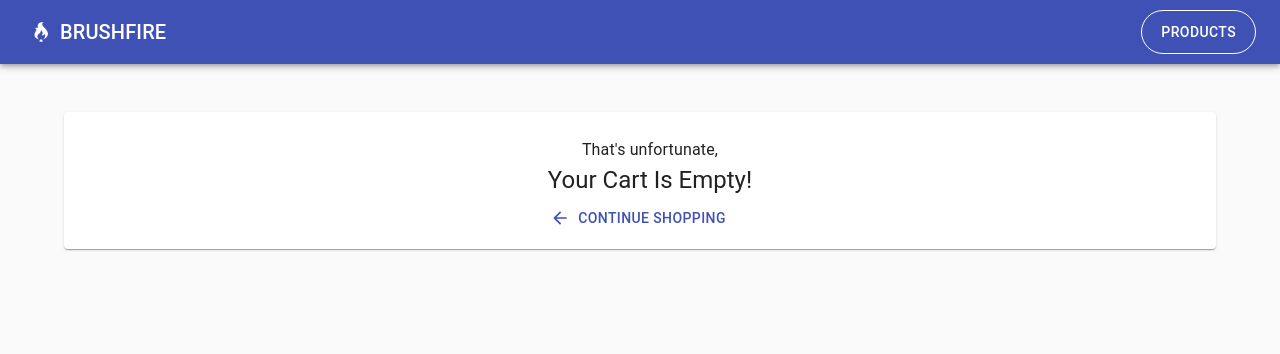
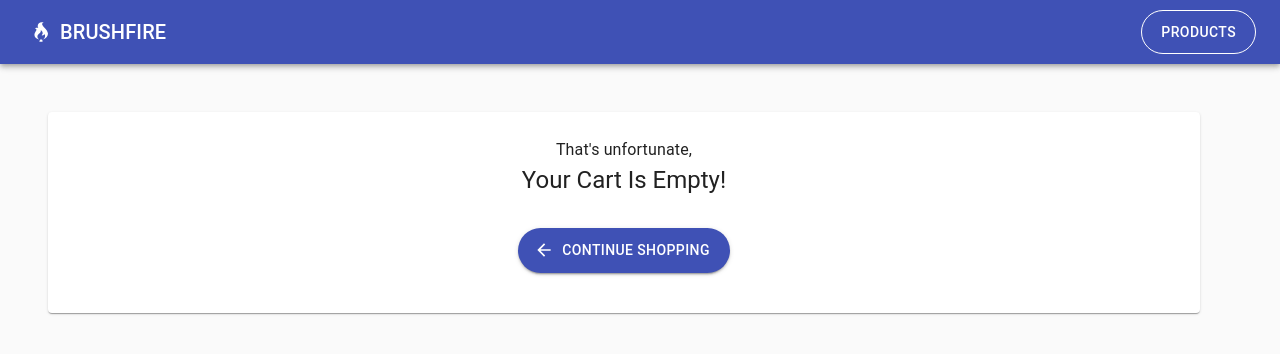
Before and after one commit to jswelsh/react_store, a React (Create React App) app: page /cart in a window 1280 px wide. Shown: the top 354 px of the page. Built offline with nearby package versions, Linux system fonts and the light colour scheme.

Commit message:
refactor: cleaning up cart files and abstracting some of logic out

```diff
--- a/src/Cart/CartItem.js
+++ b/src/Cart/CartItem.js
@@ -1,17 +1,17 @@
-import React from "react"
 import { makeStyles } from '@material-ui/core/styles'
 
 import {
   Divider,
+  Avatar,
   Button,
-  TextField,
   ListItem,
+  IconButton,
   ListItemAvatar,
   ListItemText,
   Typography,
-  Grid } from '@material-ui/core'
-import Avatar from '@material-ui/core/Avatar'
-import IconButton from '@material-ui/core/IconButton'
+  Grid
+} from '@material-ui/core'
+
 import AddIcon from '@material-ui/icons/Add'
 import RemoveIcon from '@material-ui/icons/Remove'
 import CancelIcon from '@material-ui/icons/Cancel'
@@ -19,34 +19,19 @@ import CancelIcon from '@material-ui/icons/Cancel'
 const useStyles = makeStyles((theme) => ({
   Title:{ width:150}
 }))
-/*
-<TextField
-      type="number"
-      style={{width: '50px'}} onInput={e => {
-        e.target.value = Math
-        .max(0, parseInt(e.target.value))
-        .toString()
-        .slice(0, 2)
-      }} min={0} />
-*/
+
 function CartItem({
-  id,
-  img,
-  title,
-  price,
-  count,
+  product,
   increment,
   decrement,
   removeItem
   }) {
   const classes = useStyles()
-
+  const {id, img, title, price, count} = product
   const components = [
     <ListItemAvatar children={
       <Avatar alt="" src={img}/>}/>,
-    <div className={classes.Title}>
-      <ListItemText primary={title} />
-    </div>,
+    <ListItemText className={classes.Title} primary={title} />,
     <>
       <IconButton
         children={<RemoveIcon />}
--- a/src/Cart/CartTotals.js
+++ b/src/Cart/CartTotals.js
@@ -36,9 +36,7 @@ const totalsConstructor = (cartSubTotal,cartTax,cartTotal) => (
   ]
 }
 )
-
-export default function CartTotals() {
-
+const CartTotals = () => {
   return (
   <ProductConsumer>
   {value => {
@@ -60,3 +58,4 @@ export default function CartTotals() {
   </ProductConsumer>
   )
 }
+export {CartTotals}
--- /dev/null
+++ b/src/Cart/EmptyCart.js
@@ -0,0 +1,40 @@
+import React from "react"
+import { Paper, Button, Typography } from '@material-ui/core'
+import { makeStyles } from '@material-ui/core/styles'
+import ArrowBackIcon from '@material-ui/icons/ArrowBack';
+import { Link } from "react-router-dom"
+
+
+const useStyles = makeStyles((theme) => ({
+  Paper:{
+    backgroundColor: theme.palette.background.paper,
+    textAlign: 'center',
+    margin: theme.spacing(6),
+    padding: theme.spacing(3, 2, 1),
+    width: '90%',
+  },
+  Button:{
+    margin:theme.spacing(4)
+  }
+}))
+const EmptyCart = () => {
+const classes = useStyles()
+  return (
+  <Paper className={classes.Paper}>
+    <Typography
+      children="That's unfortunate,"
+      variant='subtitle1'/>
+    <Typography
+      children='Your Cart Is Empty!'
+      variant='h5'/>
+    <Button
+      children='continue shopping'
+      startIcon={<ArrowBackIcon />}
+      component={Link}
+      className={classes.Button}
+      variant="contained"
+      color='primary' to={'/'} />
+  </Paper>
+  )
+}
+export { EmptyCart }
--- a/src/Cart/index.js
+++ b/src/Cart/index.js
@@ -1,11 +1,10 @@
 // import { useState } from 'react'
-import { List, Button, ListItem, Typography, Grid } from '@material-ui/core'
+import { List, Paper, Button, ListItem, Typography, Grid } from '@material-ui/core'
 import { makeStyles } from '@material-ui/core/styles'
 import {ProductConsumer} from '../context'
 import { Link } from "react-router-dom"
-import CartTotals from './CartTotals'
-import Paper from '@material-ui/core/Paper'
-
+import {CartTotals} from './CartTotals'
+import {EmptyCart} from './EmptyCart'
 import ArrowBackIcon from '@material-ui/icons/ArrowBack';
 import { CartItem } from './CartItem'
 
@@ -15,12 +14,8 @@ const useStyles = makeStyles((theme) => ({
     backgroundColor: theme.palette.background.paper,
   },
   Paper:{
-    marginTop:'48px',
-    paddingLeft:'16px',
-    paddingRight:'16px',
-    paddingTop:'24px',
-    paddingBottom:'8px',
-    margin:'auto',
+    margin: theme.spacing(6),
+    padding: theme.spacing(3, 2, 1),
     width: '90%',
   },
   Header:{
@@ -30,62 +25,29 @@ const useStyles = makeStyles((theme) => ({
 
 const Cart = () => {
 const classes = useStyles()
-
   return (
   <ProductConsumer>
   {value => {
-    const {cart, increment, decrement, removeItem, cartSubTotal, cartTax, cartTotal} = value
+  const {cart, increment, decrement, removeItem} = value
 
-
-  if(cart.length===0){
-    return(
-    <Paper className={classes.Paper} style={{textAlign:'center'}}>
-      <Typography
-        children="That's unfortunate,"
-        variant='subtitle1'
-        className={classes.Header}/>
-      <Typography
-        children='Your Cart Is Empty!'
-        variant='h5'
-        className={classes.Header}/>
-      <Button
-        children='continue shopping'
-        startIcon={<ArrowBackIcon />}
-        component={Link}
-        // variant="outlined"
-        color='primary'
-        to={'/'}/>
-    </Paper>
-    )
-  }
-  else if(cart.length>0){
-    return(
-    <Paper className={classes.Paper}>
+  return (
+  cart.length === 0
+  ? <EmptyCart />
+  : <Paper className={classes.Paper}>
       <List>
         <Typography
           children='Shopping Cart'
           variant='h4'
           className={classes.Header}/>
-        {cart.map(product => {
-          const {id, img, title, price, count} = product
-          return (
+        {cart.map(product => (
         <CartItem
-              id={id}
-              key={id}
-              img={img}
-              title={title}
-              price={price}
-              count={count}
+          key={product.id}
+          product={product}
           increment={increment}
           decrement={decrement}
-              removeItem={removeItem}
-            />)})}
+          removeItem={removeItem}/>))}
         <ListItem>
-          <Grid
-            container
-            direction="row"
-            justify="space-between"
-            alignItems="center">
+          <Grid container direction="row">
             <Grid xs={8} item children={
               <Button
                 children='continue shopping'
@@ -93,8 +55,7 @@ const Cart = () => {
                 component={Link}
                 // variant="outlined"
                 color='primary'
-            to={'/'}/>
-          }/>
+                to={'/'}/>}/>
             <Grid
               xs={4}
               item
@@ -102,29 +63,14 @@ const Cart = () => {
               spacing={1}
               direction="row"
               alignItems="center"
-            children={
-              <CartTotals />
-            }
-            />
+              children={<CartTotals />}/>
           </Grid>
         </ListItem>
       </List>
     </Paper>)
-  }
   }}
   </ProductConsumer>
   )
 }
 
 export { Cart }
-
-
-/*
-<Typography
-          variant="h4"
-          color="initial"
-          children={'$'+ cart
-          .reduce((accumulator, current) => (
-            (current.price*current.) + accumulator) , 0.00)
-          .toFixed(2)}/>}/>
-*/
```
Lines whose indentation alone changed are shown as unchanged.
